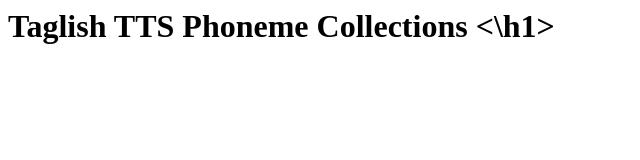
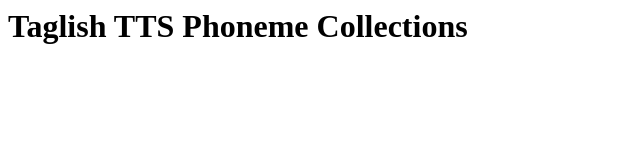
Before and after one commit to laluarif93/Taglish-phoneme, a plain HTML site: page index.html in a window 1280 px wide. Shown: the whole page, without its empty margins (0-640 px from the left). Drawn offline with Linux system fonts and the light colour scheme.

Commit message:
update index.html

```diff
--- a/index.html
+++ b/index.html
@@ -1 +1 @@
-<h1> Taglish TTS Phoneme Collections <\h1>
+<h1> Taglish TTS Phoneme Collections </h1>
```
